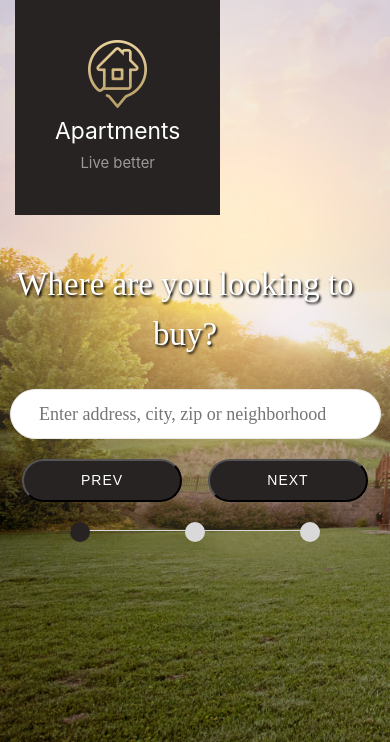
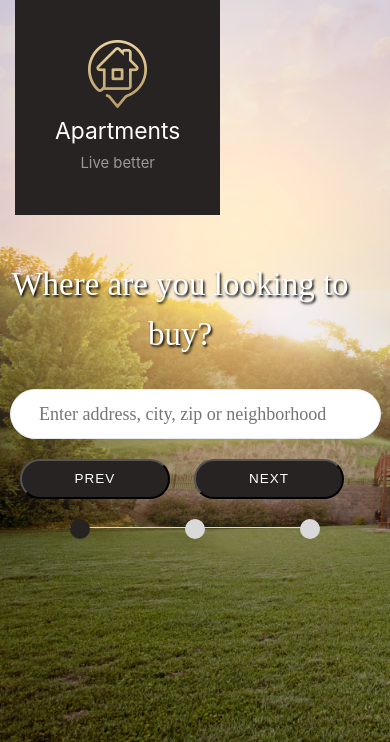
Before and after one commit to Ranausama420/searchmyagent.com, a Django app: page /Buying/ in a window 390 px wide. Shown: the top 742 px of the page. Run offline with Django 3.2, Linux system fonts and the light colour scheme; some libraries are stand-ins or nearby versions; some web fonts are replaced.

Commit message:
Initial commit

```diff
--- a/agentFinder/templates/agentFinder/buying.html
+++ b/agentFinder/templates/agentFinder/buying.html
@@ -41,10 +41,10 @@
 {% if Name %}
 		<div class="container">
 			<div class="row justify-content-center">
-				<h1  class="headtitle " >Thanks {{ Name }}!</h1>
+				<h1  class="headtitle head " >Thanks {{ Name }}!</h1>
              </div>
 			<div class="row justify-content-center">
-				<p class="tagline ">We recived your information and will respond shortly</p>
+				<p class="tagline tag">We recived your information and will respond shortly</p>
              </div>
 			</div>
 {% else %}
--- a/static/agentFinder/style/styleform.css
+++ b/static/agentFinder/style/styleform.css
@@ -28,21 +28,21 @@ body{
  #booking-form label {
  font-size: 33px !important;
  width: 350px !important;
- margin-left: 10px !important;
+ margin-left: 5px !important;
  }
  #booking-form .next-btn, .prev-btn{
 
-    padding: 9px 14px !important;
-    font-size: 14px !important;
-    width: 160px !important;
-    margin-left: 22px !important;
+    padding: 8px 13px !important;
+    font-size: 13.5px !important;
+    width: 150px !important;
+    margin-left: 20px !important;
 
 }
 
 #booking-form .submit-btn{
-width: 185px !important;
- padding: 9px 14px !important;
-    font-size: 14px !important;
+width: 165px !important;
+ padding: 7px 12.5px !important;
+    font-size: 13.5px !important;
     margin-left: 0px !important;
 }
 #booking-form input,
```
Also changed, not shown: static/agentFinder/style/style.css (+4 -3 lines).
